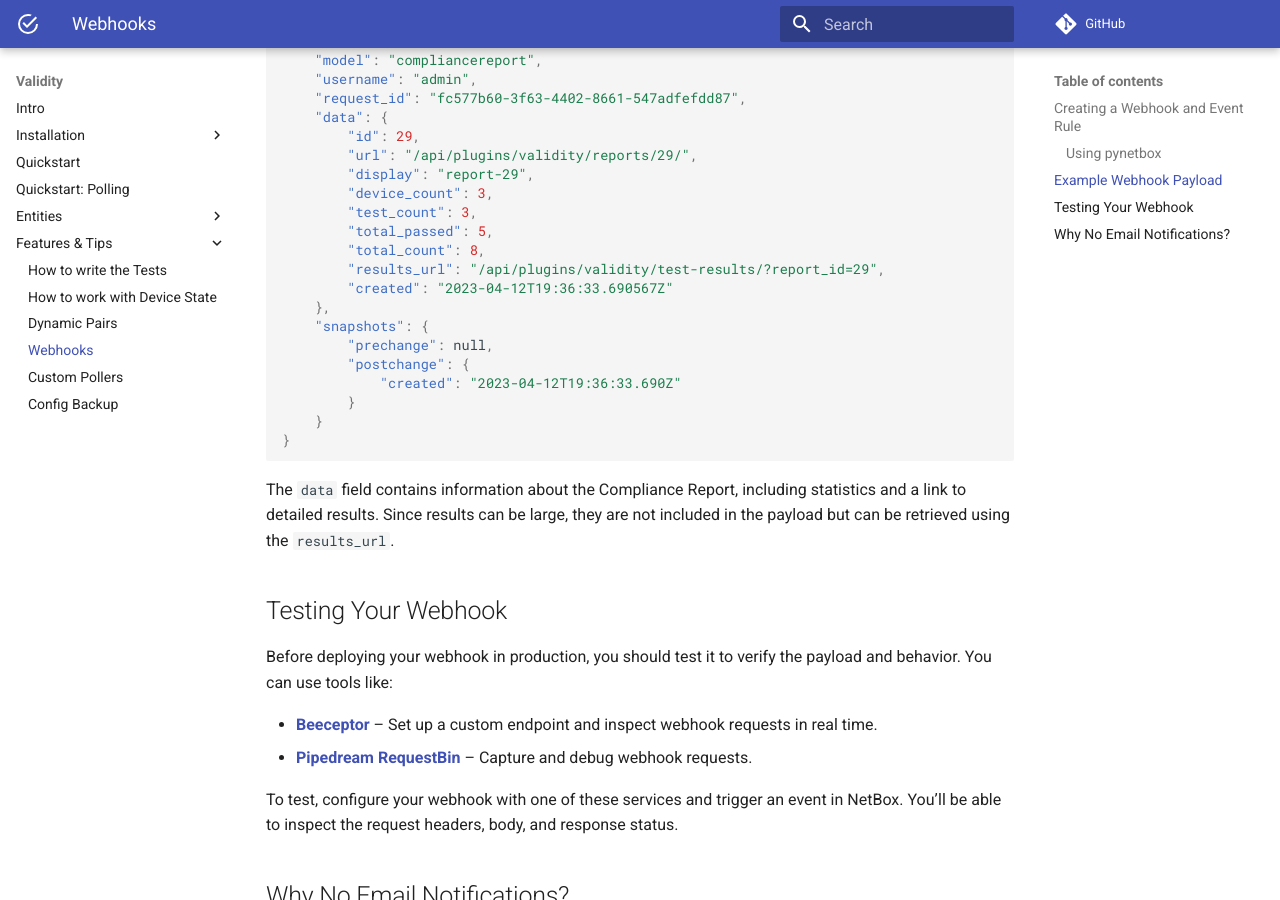
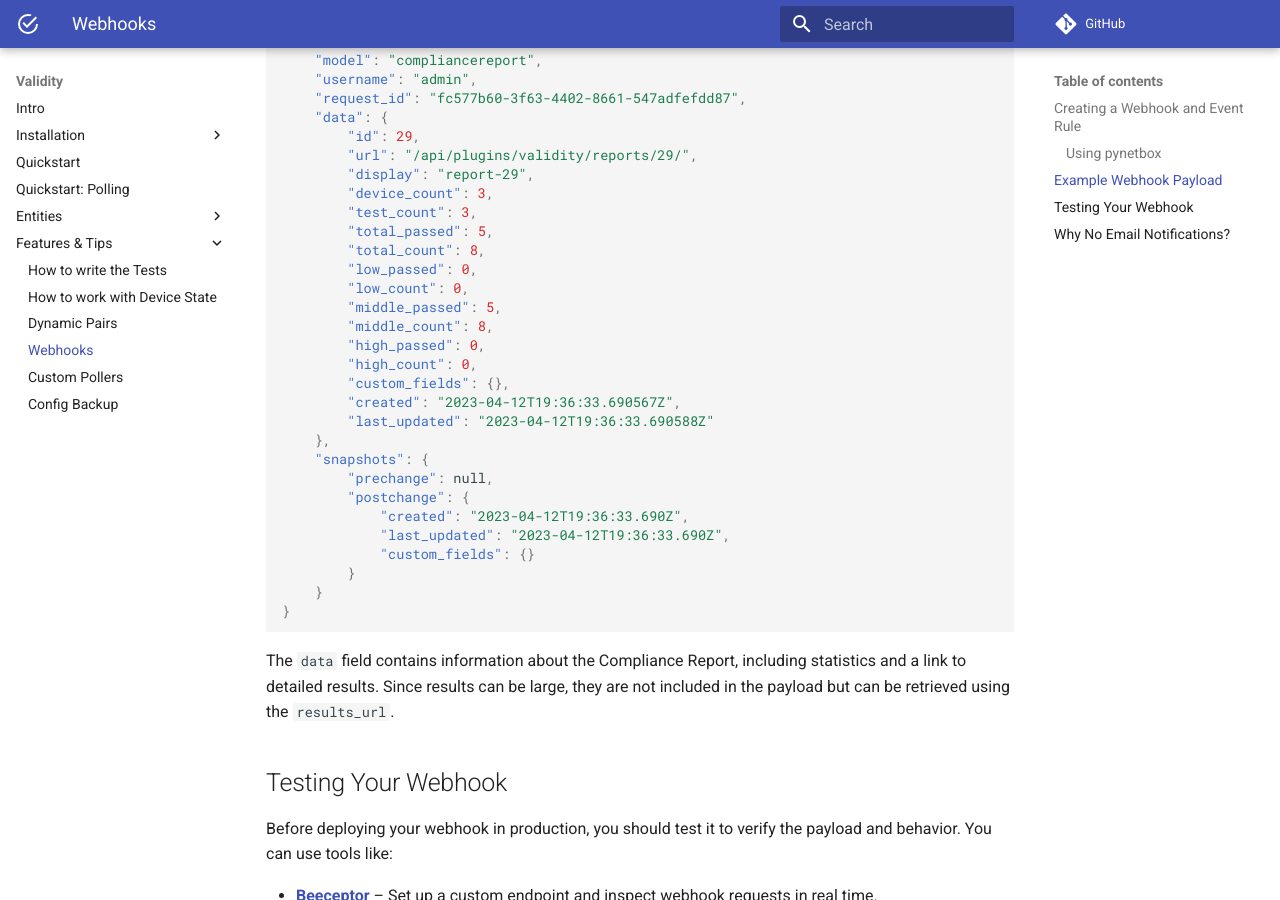
Before and after one commit to amyasnikov/validity, an MkDocs documentation site: the page built from docs/features/webhooks.md, in a window 1280 px wide and 900 px high, scrolled down 1299 px. Built offline with MkDocs 1.6.1 and Material for MkDocs 9.7.7, drawn with Linux system fonts in a browser that asks for light colours; comment, search, counter and statistics services are not loaded.

Commit message:
Update webhooks.md

```diff
--- a/docs/features/webhooks.md
+++ b/docs/features/webhooks.md
@@ -61,13 +61,22 @@ When triggered, the webhook sends a payload like the following:
         "test_count": 3,
         "total_passed": 5,
         "total_count": 8,
-        "results_url": "/api/plugins/validity/test-results/?report_id=29",
-        "created": "2023-04-12T19:36:33.690567Z"
+        "low_passed": 0,
+        "low_count": 0,
+        "middle_passed": 5,
+        "middle_count": 8,
+        "high_passed": 0,
+        "high_count": 0,
+        "custom_fields": {},
+        "created": "2023-04-12T19:36:33.690567Z",
+        "last_updated": "2023-04-12T19:36:33.690588Z"
     },
     "snapshots": {
         "prechange": null,
         "postchange": {
-            "created": "2023-04-12T19:36:33.690Z"
+            "created": "2023-04-12T19:36:33.690Z",
+            "last_updated": "2023-04-12T19:36:33.690Z",
+            "custom_fields": {}
         }
     }
 }
```
